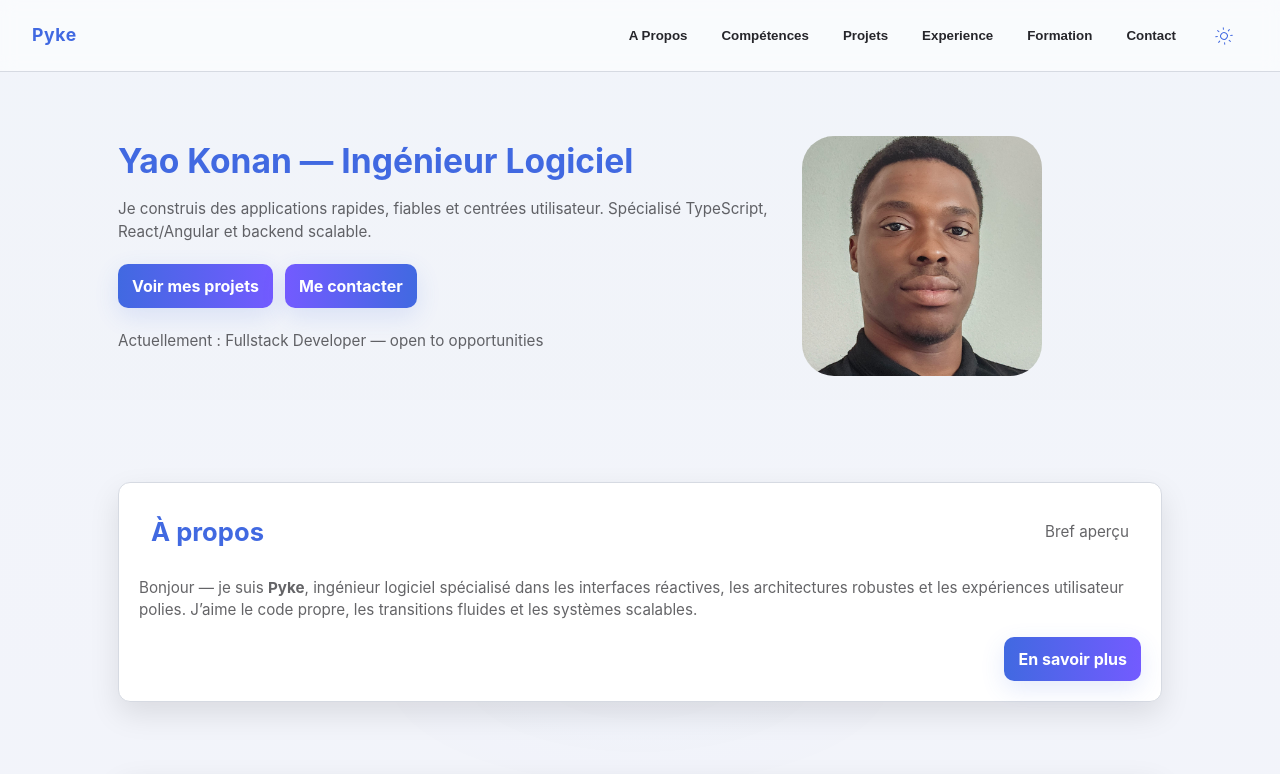
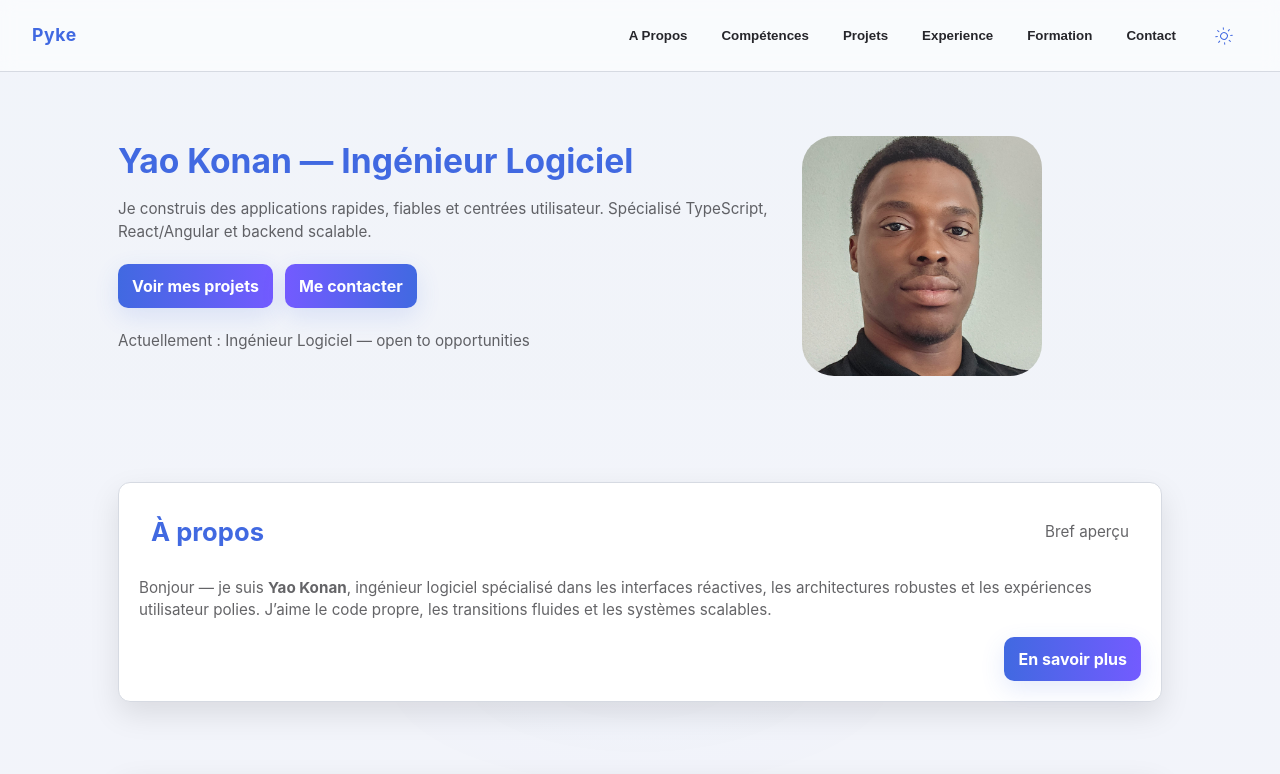
Before and after one commit to Yao-DPK/Portfolio, a Next.js app: page / in a window 1280 px wide. Shown: the top 774 px of the page. Built offline with nearby package versions, Linux system fonts and the light colour scheme.

Commit message:
Mise à jour du script pour la création de composants

```diff
--- a/src/components/Hero.tsx
+++ b/src/components/Hero.tsx
@@ -23,7 +23,7 @@ const Hero: React.FC = () => {
 
         <motion.div initial={{ opacity: 0 }} animate={{ opacity: 1 }} transition={{ delay: 0.35 }} style={{ marginTop: 22 }}>
           <div className="muted" style={{ fontSize: "0.95rem" }}>
-            Actuellement : Fullstack Developer — open to opportunities
+            Actuellement : Ingénieur Logiciel — open to opportunities
           </div>
         </motion.div>
       </div>
--- a/src/components/Navbar.tsx
+++ b/src/components/Navbar.tsx
@@ -6,7 +6,7 @@ export type Tab = "about" | "skills" | "projects" | "experience" | "education" |
 
 interface NavbarProps {
   current: Tab;
-  onChange: (t: Tab) => void;
+  onChange?: (t: Tab) => void;
 }
 
 const tabs: { key: Tab; label: string }[] = [
@@ -18,7 +18,15 @@ const tabs: { key: Tab; label: string }[] = [
   { key: "contact", label: "Contact" },
 ];
 
-const Navbar: React.FC<NavbarProps> = ({ current, onChange }) => {
+const handleScroll = (id: string) => {
+  const el = document.getElementById(id);
+  if (el) {
+    el.scrollIntoView({ behavior: "smooth", block: "start" });
+  }
+};
+
+
+const Navbar: React.FC<NavbarProps> = ({ current, onChange=handleScroll }) => {
   return (
     <header className="navbar" role="navigation" aria-label="Main navigation">
       <div className="brand">Pyke</div>
--- /dev/null
+++ b/src/components/Previews/AboutPreview/AboutPreview.tsx
@@ -0,0 +1,29 @@
+import Link from 'next/link'
+//import styles from './AboutPreview.css'
+
+const AboutPreview = () => {
+  return (
+    <div className="section">
+            <div className="section-header">
+              <h2 className="section-title">À propos</h2>
+              <div className="muted">Bref aperçu</div>
+            </div>
+
+            <div className="section-content" style={{ marginTop: 12 }}>
+              <p className="muted">
+                Bonjour — je suis <strong>Yao Konan</strong>, ingénieur logiciel spécialisé dans les interfaces réactives,
+                les architectures robustes et les expériences utilisateur polies. J’aime le code propre, les transitions
+                fluides et les systèmes scalables.
+              </p>
+
+              <div style={{ marginTop: 12, textAlign: "right" }}>
+                <Link href="/about" className="button">
+                  En savoir plus
+                </Link>
+              </div>
+            </div>
+          </div>
+  )
+}
+
+export default AboutPreview
--- a/src/pages/index.tsx
+++ b/src/pages/index.tsx
@@ -9,7 +9,8 @@ import ExperiencePreview from "../components/Previews/ExperiencePreview";
 import EducationPreview from "../components/Previews/EducationPreview";
 import ContactCTA from "../components/ContactCTA";
 import Navbar, { Tab } from "@/components/Navbar";
-import Footer from "@/components/Footer";
+import Footer from "../components/Footer";
+import AboutPreview from "../components/Previews/AboutPreview/AboutPreview";
 
 
 /* const IndexPage: React.FC = () => {
@@ -30,7 +31,7 @@ export default function Home() {
   const [current, setCurrent] = useState<Tab>("about");
   return (
     <>
-      <Navbar current={current} onChange={setCurrent} />
+
       <Head>
         <title>Pyke — Fullstack Engineer</title>
         <meta
@@ -39,6 +40,8 @@ export default function Home() {
         />
       </Head>
 
+      <Navbar current={current} />
+
       <main>
         {/* Hero */}
         <section style={{ padding: "64px 28px" }} className="section-frame">
@@ -46,31 +49,12 @@ export default function Home() {
         </section>
 
         {/* About condensed */}
-        <section style={{ padding: "36px 28px" }} className="section-frame">
-          <div className="section theme-transition">
-            <div className="section-header">
-              <h2 className="section-title">À propos</h2>
-              <div className="muted">Bref aperçu</div>
-            </div>
-
-            <div className="section-content" style={{ marginTop: 12 }}>
-              <p className="muted">
-                Bonjour — je suis <strong>Pyke</strong>, ingénieur logiciel spécialisé dans les interfaces réactives,
-                les architectures robustes et les expériences utilisateur polies. J’aime le code propre, les transitions
-                fluides et les systèmes scalables.
-              </p>
-
-              <div style={{ marginTop: 12, textAlign: "right" }}>
-                <Link href="/about" className="button">
-                  En savoir plus
-                </Link>
-              </div>
-            </div>
-          </div>
+        <section id = "about"  style={{ padding: "36px 28px" }} className="section-frame">
+          <AboutPreview />
         </section>
 
         {/* Skills preview */}
-        <section style={{ padding: "36px 28px" }} className="section-frame">
+        <section id = "skills" style={{ padding: "36px 28px" }} className="section-frame">
           <SkillsPreview />
           <div style={{ marginTop: 12, textAlign: "right" }}>
             <Link href="/about" className="button">
@@ -80,7 +64,7 @@ export default function Home() {
         </section>
 
         {/* Projects preview */}
-        <section style={{ padding: "36px 28px" }} className="section-frame">
+        <section id = "projects" style={{ padding: "36px 28px" }} className="section-frame">
           <ProjectsPreview compact />
           <div style={{ marginTop: 12, textAlign: "right" }}>
             <Link href="/projects" className="button">
@@ -90,7 +74,7 @@ export default function Home() {
         </section>
 
         {/* Experience preview */}
-        <section style={{ padding: "36px 28px" }} className="section-frame">
+        <section id = "experience" style={{ padding: "36px 28px" }} className="section-frame">
           <ExperiencePreview />
           <div style={{ marginTop: 12, textAlign: "right" }}>
             <Link href="/experience" className="button">
@@ -100,7 +84,7 @@ export default function Home() {
         </section>
 
         {/* Education preview */}
-        <section style={{ padding: "36px 28px" }} className="section-frame">
+        <section id = "education" style={{ padding: "36px 28px" }} className="section-frame">
           <EducationPreview />
           <div style={{ marginTop: 12, textAlign: "right" }}>
             <Link href="/education" className="button">
@@ -110,7 +94,7 @@ export default function Home() {
         </section>
 
         {/* Contact CTA */}
-        <section style={{ padding: "48px 28px" }} className="section-frame">
+        <section id = "contact" style={{ padding: "48px 28px" }} className="section-frame">
           <ContactCTA />
         </section>
 
--- a/src/styles/globals.css
+++ b/src/styles/globals.css
@@ -80,14 +80,6 @@
       box-shadow var(--speed) var(--ease);
   }
 
-  /* For commonly reused elements apply targeted transitions */
-  * {
-    transition:
-      background-color var(--speed) var(--ease),
-      color var(--speed) var(--ease),
-      border-color var(--speed) var(--ease),
-      box-shadow var(--speed) var(--ease);
-  }
 
   /* =========================================================
      RESET & BASE
@@ -193,7 +185,8 @@
     backdrop-filter: blur(8px);
     position: sticky;
     top: 0;
-    z-index: 60;
+    z-index: 9999;
+    transition: none;
   }
 
   .brand { color: var(--clr-primary); font-weight: 700; font-size: 1.1rem; letter-spacing: 0.6px; }
@@ -246,11 +239,11 @@
     align-items: center;
     justify-content: space-between;
     gap: 0.8rem;
-    position: relative;
-    top: 0;
+    /* position: relative; */
+    /* top: 0; */
     background: linear-gradient(180deg, rgba(var(--clr-surface-rgb), 0.98), rgba(var(--clr-surface-rgb), 0.96));
     padding: 10px 12px;
-    z-index: 10;
+    /* z-index: 10; */
     border-radius: calc(var(--radius) - 2px);
     box-shadow: 0 2px 10px rgba(var(--clr-background-rgb), 0.04);
   }
```
Also changed, not shown: src/components/Previews/AboutPreview/AboutPreview.css (added), 1 other file (tests, documents, lock files or other folders).
